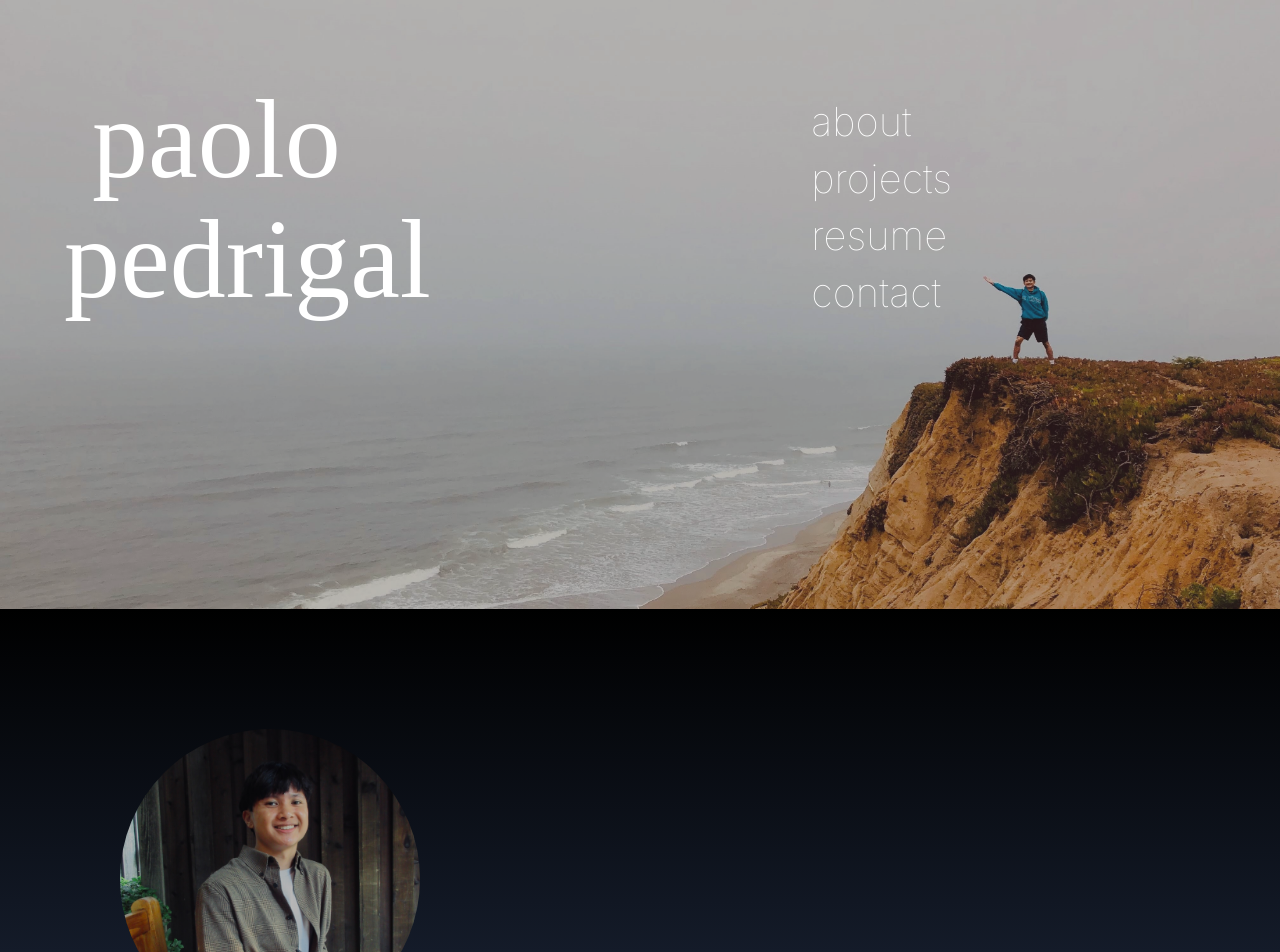
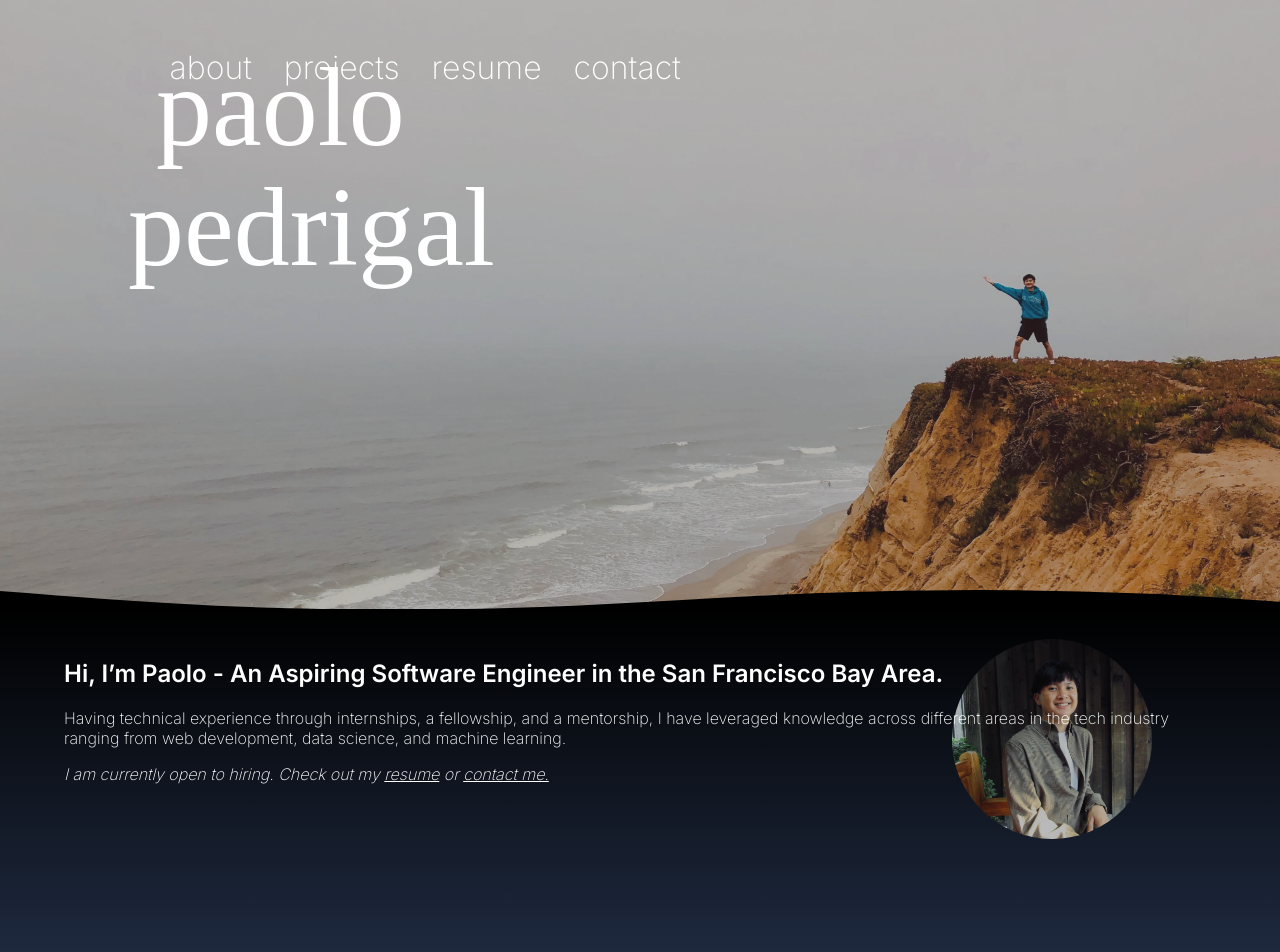
Before and after one commit to paolopedrigal/paolopedrigal.github.io, a React (Create React App) app: page / in a window 1280 px wide. Shown: the top 952 px of the page. Built offline with nearby package versions, Linux system fonts and the light colour scheme; a web font is replaced by a local one.

Commit message:
Modified landing page responsiveness to different browser sizes. Start to work on responsiveness for about section

```diff
--- a/src/About/About.css
+++ b/src/About/About.css
@@ -3,24 +3,112 @@
   color: white;
   padding: 15vh;
   position: relative;
+  /* display: flex;
+  flex-direction: row-reverse; */
 }
 
+/* CSS provided by shapedivider.app */
+.custom-shape-divider-bottom-1696887117 {
+  position: absolute;
+  top: -35px;
+  left: 0;
+  width: 100%;
+  overflow: hidden;
+  line-height: 0;
+  transform: rotate(180deg);
+}
+
+.custom-shape-divider-bottom-1696887117 svg {
+  position: relative;
+  display: block;
+  width: calc(134% + 1.3px);
+  height: 36px;
+}
+
+.custom-shape-divider-bottom-1696887117 .shape-fill {
+  fill: #000000;
+}
+/* End of CSS from shapedivider.app */
+
 .about-me-pic-container {
-  position: relative;
-  width: 300px;
-  height: 300px;
+  position: absolute;
+  right: 10%;
+  border-radius: 50%;
+  height: 200px;
+  width: 200px;
   overflow: hidden;
-  border-radius: 100%;
 }
 
 .about-me-pic {
   width: 100%;
   height: 100%;
-  object-fit: cover;
+}
+
+.about-me-heading {
+  font-weight: 600;
+}
+
+.about-me-info {
+  position: relative;
+  width: 60%;
+}
+
+.about-me-description {
+  font-weight: 200;
+}
+
+.about-me-objective {
+  font-weight: 200;
+}
+
+.wave-container {
+  position: relative;
+}
+
+/* Mobile Devices */
+@media (min-width: 320px) {
+  .about-me-container {
+    padding-top: 30px;
+  }
+  .about-me-content {
+    height: 300px;
+  }
+  .about-me-pic-container {
+    opacity: 0;
+    /* position: relative;
+    margin-left: 5px;
+    width: 175px;
+    height: 175px; */
+    /* border-radius: 40%; */
+  }
+  .about-me-info {
+    position: absolute;
+    left: 5%;
+    width: 90%;
+  }
+}
+
+/* Small screen - Desktop */
+@media (min-width: 480px) {
+}
+
+/* Medium size screen - Desktop */
+@media (min-width: 600px) {
+  .about-me-pic-container {
+    opacity: 1;
+  }
+}
+
+/* Large screen - Desktop */
+@media (min-width: 1025px) {
+}
+
+/* Humongous screen - Desktop */
+@media (min-width: 1281px) {
 }
 
 /* CSS provided from https://www.shapedivider.app/ */
-.custom-shape-divider-bottom-1696837199 {
+.custom-shape-divider-bottom-1696837850 {
   position: absolute;
   bottom: 0;
   left: 0;
@@ -28,16 +116,16 @@
   overflow: hidden;
   line-height: 0;
   transform: rotate(180deg);
-  margin-bottom: -3px; /* To remove white line at bottom */
+  margin-bottom: -3px;
 }
 
-.custom-shape-divider-bottom-1696837199 svg {
+.custom-shape-divider-bottom-1696837850 svg {
   position: relative;
   display: block;
   width: calc(100% + 1.3px);
-  height: 50px;
+  height: 58px;
 }
 
-.custom-shape-divider-bottom-1696837199 .shape-fill {
+.custom-shape-divider-bottom-1696837850 .shape-fill {
   fill: #ffffff;
 }
--- a/src/About/About.tsx
+++ b/src/About/About.tsx
@@ -13,6 +13,20 @@ const aboutMeInfo: AboutMe = require("./about.json");
 export default function About() {
   return (
     <div className="about-me-container">
+      <div className="custom-shape-divider-bottom-1696887117">
+        <svg
+          data-name="Layer 1"
+          xmlns="http://www.w3.org/2000/svg"
+          viewBox="0 0 1200 120"
+          preserveAspectRatio="none"
+        >
+          <path
+            d="M321.39,56.44c58-10.79,114.16-30.13,172-41.86,82.39-16.72,168.19-17.73,250.45-.39C823.78,31,906.67,72,985.66,92.83c70.05,18.48,146.53,26.09,214.34,3V0H0V27.35A600.21,600.21,0,0,0,321.39,56.44Z"
+            className="shape-fill"
+          ></path>
+        </svg>
+      </div>
+      <div className="about-me-content">
         <div className="about-me-pic-container">
           <img
             src={selfie}
@@ -20,22 +34,30 @@ export default function About() {
             className="about-me-pic"
           />
         </div>
-      <div>
-        <h2>{aboutMeInfo.aboutMeHeading}</h2>
-        <p>{aboutMeInfo.aboutMeDescription}</p>
-        <i>
+        <div className="about-me-info">
+          <h2 className="about-me-heading">{aboutMeInfo.aboutMeHeading}</h2>
+          <p className="about-me-description">
+            {aboutMeInfo.aboutMeDescription}
+          </p>
+          <i className="about-me-objective">
             <span>{aboutMeInfo.aboutMeObjective}&nbsp;</span>
             <span>
               Check out my&nbsp;
-            <a href={resume} target="_blank">
+              <a href={resume} target="_blank" style={{ color: "white" }}>
                 resume
               </a>
               &nbsp;or&nbsp;
-            <a href="mailto:paolopedrigal@gmail.com">contact me.</a>
+              <a
+                href="mailto:paolopedrigal@gmail.com"
+                style={{ color: "white" }}
+              >
+                contact me.
+              </a>
             </span>
           </i>
         </div>
-      <div className="custom-shape-divider-bottom-1696837199">
+      </div>
+      <div className="custom-shape-divider-bottom-1696837850">
         <svg
           data-name="Layer 1"
           xmlns="http://www.w3.org/2000/svg"
--- a/src/App.css
+++ b/src/App.css
@@ -67,22 +67,20 @@
 
 /* Mobile Devices */
 @media (min-width: 320px) {
-  .landing-title-container {
-    left: 5%;
-  }
-  .landing-title {
-    font-size: 2.2rem;
-    top: 0rem;
-  }
+  #paolo-title,
   #pedrigal-title {
-    top: 2.2rem;
+    opacity: 0;
   }
   .nav {
     top: 3%;
-    font-size: 1rem;
+    font-size: 1.3rem;
+    right: 30%;
+    width: 60%;
+    font-weight: 200;
   }
   .nav-item {
-    margin: 0.2rem;
+    display: inline-block;
+    margin: 0.7rem;
   }
 }
 
@@ -91,23 +89,26 @@
   .landing-title {
     font-size: 3.5rem;
   }
-  #pedrigal-title {
-    top: 4rem;
-  }
   .nav {
-    top: 0%;
-    right: 27%;
-    font-size: 1.1rem;
+    top: 7%;
+    font-size: 1.5rem;
   }
   .nav-item {
-    margin: 0.5rem;
+    margin: 0.8rem;
   }
 }
 
 /* Medium size screen - Desktop */
 @media (min-width: 600px) {
+  .landing-title-container {
+    left: 8%;
+  }
   .landing-title {
     font-size: 5rem;
+  }
+  #paolo-title,
+  #pedrigal-title {
+    opacity: 1;
   }
   #pedrigal-title {
     top: 5.5rem;
@@ -122,6 +123,10 @@
 
 /* Large screen - Desktop */
 @media (min-width: 1025px) {
+  .landing-title-container {
+    top: -2rem;
+    left: 10%;
+  }
   .landing-title {
     font-size: 7rem;
   }
@@ -129,17 +134,21 @@
     top: 7.5rem;
   }
   .nav {
-    top: 8%;
-    right: 25%;
-    font-size: 2.5rem;
+    top: 0%;
+    right: 23%;
+    font-size: 2rem;
+    width: 65%;
   }
   .nav-item {
-    margin: 0.5rem;
+    margin: 1rem;
   }
 }
 
 /* Humongous screen - Desktop */
 @media (min-width: 1281px) {
+  .landing-title-container {
+    top: -4rem;
+  }
   .landing-title {
     font-size: 9rem;
   }
@@ -147,9 +156,12 @@
     top: 9.5rem;
   }
   .nav {
-    top: 12%;
+    top: 5%;
+    width: 10%;
+    right: 27%;
   }
   .nav-item {
-    margin: 1rem;
+    display: block;
+    margin: 2rem;
   }
 }
--- a/src/Projects/Projects.css
+++ b/src/Projects/Projects.css
@@ -1,5 +1,5 @@
 .projects-container {
-  padding: 20%;
+  padding: 18%;
   position: relative;
   background-color: white;
 }
```
Also changed, not shown: src/About/selfie-2023.jpg. Lines whose indentation alone changed are shown as unchanged.
